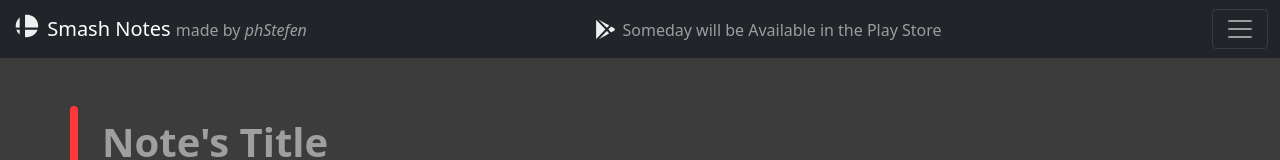
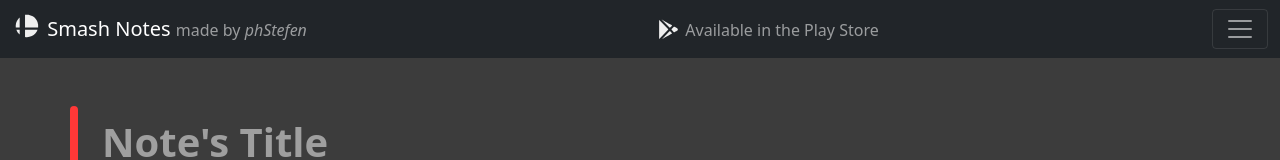
Before and after one commit to phStefen/SmashNotes, a plain HTML site: page index.html in a window 1280 px wide. Shown: the top 160 px of the page. Drawn offline with nearby package versions, Linux system fonts and the light colour scheme.

Commit message:
Update index.html

```diff
--- a/index.html
+++ b/index.html
@@ -70,9 +70,9 @@
                </a>
 
                <div class="navbar-nav ">
-                    <a class="nav-link" href="#">
+                    <a class="nav-link" target="_blank" href="https://play.google.com/store/apps/details?id=com.phstefen.smashnote">
                          <img src="Svgs/ic_play_store.svg" width="25px">
-                         <span class="align-middle">Someday will be Available in the Play Store</span>
+                         <span class="align-middle">Available in the Play Store</span>
                     </a>
                </div>
                <button class="navbar-toggler" type="button" data-bs-toggle="collapse"
```
